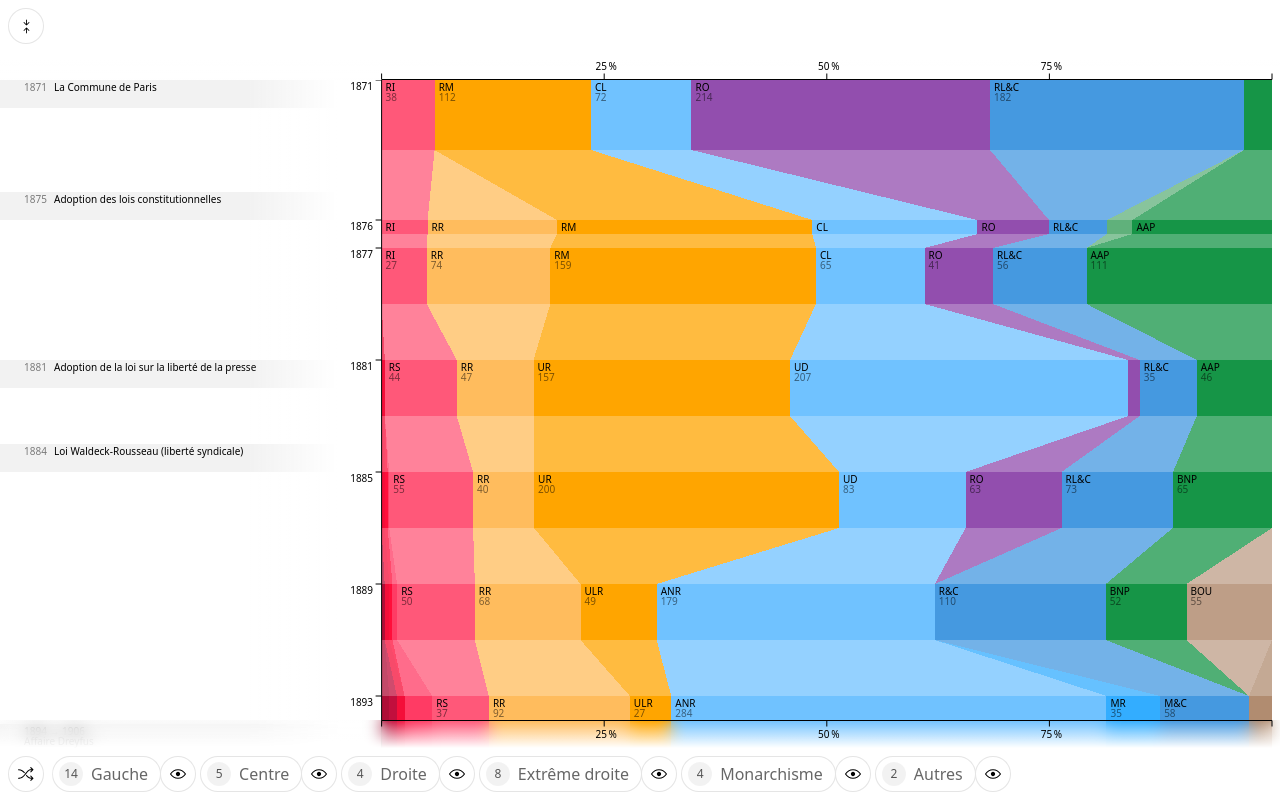
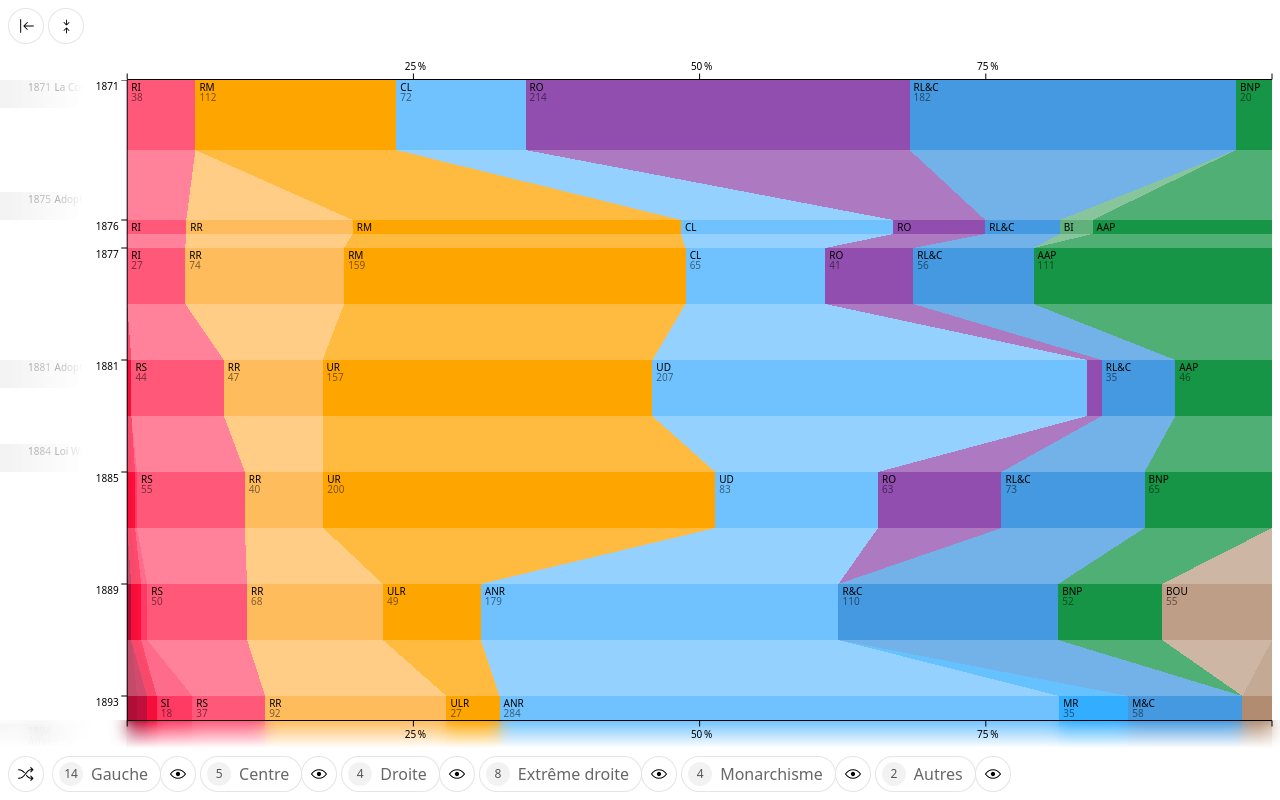
Before and after one commit to ledouxm/legislatures, a Next.js app: page / in a window 1280 px wide. Built offline with nearby package versions, Linux system fonts and the light colour scheme.

Commit message:
feat(settings buttons line): fold events button

```diff
--- a/app/page.tsx
+++ b/app/page.tsx
@@ -8,8 +8,6 @@ import { FamilyType } from "../types/family";
 import { RepublicType } from "../types/republic";
 import { CurrentType } from "../types/current";
 import { EventType } from "../types/event";
-import SettingsButton from "../components/appUi/settingsButton";
-import { MixerVerticalIcon } from "@radix-ui/react-icons";
 import SettingsLine from "../components/appUi/settingsLine";
 
 export default function HomePage() {
@@ -18,7 +16,7 @@ export default function HomePage() {
     const [families, setFamilies] = useState<FamilyType[] | null>(null);
     const [events, setEvents] = useState<EventType[] | null>(null);
     const { visibleCurrents, setVisibleCurrents } = useVisibleCurrentsContext();
-    const [settingsVisibility, setSettingsVisibility] = useState(false);
+    const [axisLeftPercentage, setAxisLeftPercentage] = useState(10);
 
     // Fetch the data
     useEffect(() => {
@@ -70,14 +68,16 @@ export default function HomePage() {
                     />
                 </div> */}
 
-                <SettingsLine />
+                <SettingsLine
+                    eventVisibility={axisLeftPercentage === 10 ? false : true}
+                    setEventVisibility={() => setAxisLeftPercentage(axisLeftPercentage === 10 ? 50 : 10)}
+                />
 
                 <Main
                     republics={republics}
                     currents={currents}
                     events={events}
-                    settingsVisibility={settingsVisibility}
-                    setSettingsVisibility={() => setSettingsVisibility(false)}
+                    axisLeftPercentage={axisLeftPercentage}
                 />
                 <FiltersLine
                     families={families}
--- a/components/appUi/main.tsx
+++ b/components/appUi/main.tsx
@@ -7,40 +7,26 @@ import { CurrentType } from "../../types/current";
 import { EventType } from "../../types/event";
 import { RepublicType } from "../../types/republic";
 import { TooltipProvider } from "../utils/tooltipContext";
-import { useEffect, useRef, useState } from "react";
+import { useState } from "react";
 import { useDetailsContext } from "../utils/detailsContext";
 
 type Props = {
     republics: RepublicType[];
     currents: CurrentType[];
     events: EventType[];
-    settingsVisibility: boolean;
-    setSettingsVisibility: () => void;
+    axisLeftPercentage: number;
 }
 
 
-export default function Main({republics, currents, events, settingsVisibility, setSettingsVisibility}: Props) {
-    const [axisLeftPercentage, setAxisLeftPercentage] = useState(30);
+export default function Main({republics, currents, events, axisLeftPercentage}: Props) {
     const { detailsContent } = useDetailsContext();
     const selectedEntity = detailsContent?.entity;
-
-    // Close the settings when the user clicks outside
-    const settingsRef = useRef<HTMLDivElement>(null);
-    useEffect(() => {
-        function handleClickOutside(event: MouseEvent) {
-            if (settingsRef.current && !settingsRef.current.contains(event.target as Node)) {
-                setSettingsVisibility();
-            }
-        }
-        document.addEventListener("mousedown", handleClickOutside);
-        return () => document.removeEventListener("mousedown", handleClickOutside);
-    }, [settingsRef, setSettingsVisibility]);
 
     return (
         <main
             className="relative w-full max-w-screen-3xl mx-auto h-[calc(100dvh-6.5rem)]"
         >
-            <div className="w-full h-full overflow-y-scroll no-scrollbar">
+            <div className="w-full h-full overflow-y-scroll no-scrollbar overscroll-none">
                 {/* Chart */}
                 {republics && currents && events && (
                     <TooltipProvider>
--- a/components/appUi/percentageButton.tsx
+++ b/components/appUi/percentageButton.tsx
@@ -11,11 +11,11 @@ export default function PercentageButton({ percentage, deputies, totalDeputies,
     const isFullPowers = percentage === 100;
     return (
         <div
-            className="flex items-center py-1 sm:py-0.5 px-1.5 rounded-full bg-black/5 hover:bg-black/10 text-xs group/percentage cursor-default transition"
+            className="flex items-center py-1 sm:py-0.5 px-1.5 rounded-full bg-black/5 text-xs cursor-default"
             onMouseEnter={onHover}
             onMouseLeave={onHover}
         >
-            <span className="text-black/65 group-hover/percentage:text-black transition text-nowrap">
+            <span className="text-black/65 text-nowrap">
                 {isFullPowers
                     ? "Plein pouvoirs"
                     : isPercentage
@@ -24,7 +24,7 @@ export default function PercentageButton({ percentage, deputies, totalDeputies,
                 }
             </span>
             {!isFullPowers &&
-                <span className="text-black/45 group-hover/percentage:text-black/50 transition">
+                <span className="text-black/45">
                     {isPercentage
                         ? "\u202F%"
                         : "/" + totalDeputies
--- a/components/appUi/settingsButton.tsx
+++ b/components/appUi/settingsButton.tsx
@@ -17,13 +17,13 @@ export default function SettingsButton({
         <button
             aria-label={label}
             className={`group flex items-center justify-center rounded-full border border-black/10 hover:border-black/20 transition text-nowrap gap-2 select-none bg-white
-                ${Icon && !name ?
-                    'size-9 flex-shrink-0' :
-                    'h-9 px-3'
+                ${Icon && !name
+                    ? 'size-9 flex-shrink-0'
+                    : 'h-9 px-3'
                 }
-                ${(number || number === 0) && name ?
-                    'pl-1.5 pr-1.5 sm:pr-3' :
-                    ''
+                ${(number || number === 0) && name
+                    ? 'pl-1.5 pr-3'
+                    : ''
                 }
             `}
             onClick={onClick}
@@ -31,8 +31,8 @@ export default function SettingsButton({
             {(number || number === 0) &&
                 <span
                     className={`flex items-center justify-center  group-hover:bg-[var(--family-color)] transition rounded-full text-xs group-hover:text-white size-6
-                        ${isActive ?
-                            'bg-[var(--family-color)] text-white group-hover:bg-black/75'
+                        ${isActive
+                            ? 'bg-[var(--family-color)] text-white group-hover:bg-black/75'
                             : 'bg-black/5 text-black/65'
                         }
                     `}
@@ -42,7 +42,7 @@ export default function SettingsButton({
                 </span>
             }
             {Icon &&
-                <Icon className={`size-4 ${flipIcon ? '-scale-x-100' : ''}`} />
+                <Icon className={`size-4 ${flipIcon ? '-scale-x-100' : ''} transition-transform`} />
             }
             {name &&
                 <span className="inline text-black/60 group-hover:text-black transition text-nowrap">
--- a/components/appUi/settingsLine.tsx
+++ b/components/appUi/settingsLine.tsx
@@ -1,6 +1,4 @@
-"use client";
-
-import { HeightIcon } from "@radix-ui/react-icons";
+import { HeightIcon, PinLeftIcon } from "@radix-ui/react-icons";
 import SettingsButton from "./settingsButton";
 import { useTransitionsContext } from "../utils/transitionsContext";
 
@@ -13,15 +11,27 @@ function HideTransitionsIcon() {
     );
 }
 
-export default function SettingsLine() {
+type Props = {
+    eventVisibility: boolean;
+    setEventVisibility: (eventVisibility: boolean) => void;
+}
+
+export default function SettingsLine({ eventVisibility, setEventVisibility }: Props) {
     const { transitionsVisibility, setTransitionsVisibility } = useTransitionsContext();
 
     return (
         <section className="w-full p-2 flex items-end max-w-screen-3xl mx-auto">
             <div className="w-full flex">
                 <div className="flex gap-1 items-center">
-                    {/* Settings button */}
+                    {/* Events button */}
+                    <SettingsButton
+                        Icon={PinLeftIcon}
+                        onClick={() => setEventVisibility(!eventVisibility)}
+                        label={eventVisibility ? "Masquer les événements" : "Afficher les événements"}
+                        flipIcon={eventVisibility ? true : false}
+                    />
 
+                    {/* Transition polygons button */}
                     <SettingsButton
                         Icon={transitionsVisibility ? HideTransitionsIcon : HeightIcon}
                         onClick={() => setTransitionsVisibility(!transitionsVisibility)}
--- a/components/chart/event.tsx
+++ b/components/chart/event.tsx
@@ -15,7 +15,7 @@ export default function Event({event, axisLeftPosition, minHeight, firstLegislat
     const y = (beginDate - firstLegislature) * minHeight;
     const height = ((endDate - beginDate) * minHeight) || minHeight;
 
-    const textStart = 24;
+    const textStart = 8;
 
     const transitionDuration = 0.5;
 
@@ -67,6 +67,7 @@ export default function Event({event, axisLeftPosition, minHeight, firstLegislat
                 fill="currentColor"
                 opacity={0.5}
                 fontSize={10}
+                className="translate-x-0 sm:translate-x-5"
             >
                 {endDate !== beginDate ? `${beginDate} → ${endDate}` : beginDate}
             </text>
@@ -75,7 +76,7 @@ export default function Event({event, axisLeftPosition, minHeight, firstLegislat
             <text
                 x={endDate !== beginDate
                     ? textStart
-                    : textStart + 30
+                    : textStart + 26.5
                 }
                 y={endDate !== beginDate
                     ? 21
@@ -84,6 +85,7 @@ export default function Event({event, axisLeftPosition, minHeight, firstLegislat
                 textAnchor="left"
                 fill="currentColor"
                 fontSize={10}
+                className="translate-x-0 sm:translate-x-5"
             >
                 {event.title}
             </text>
```
